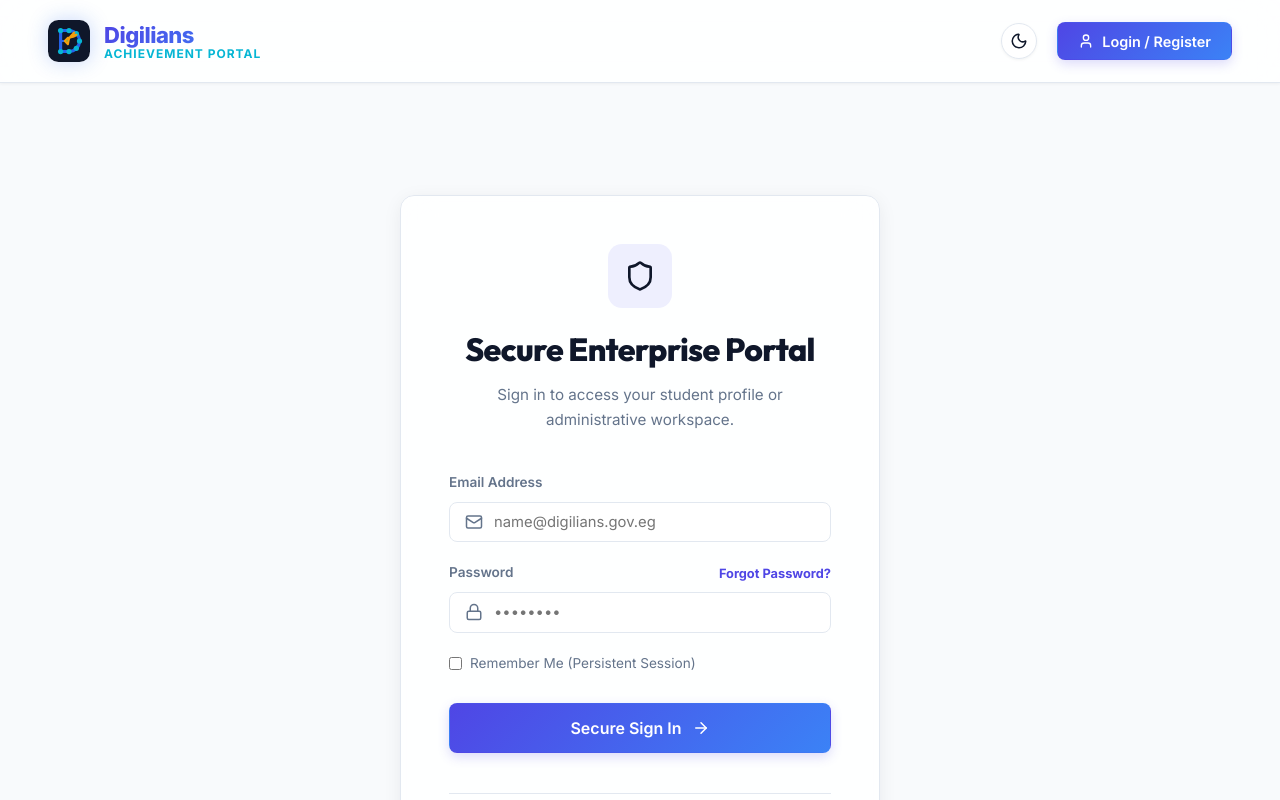
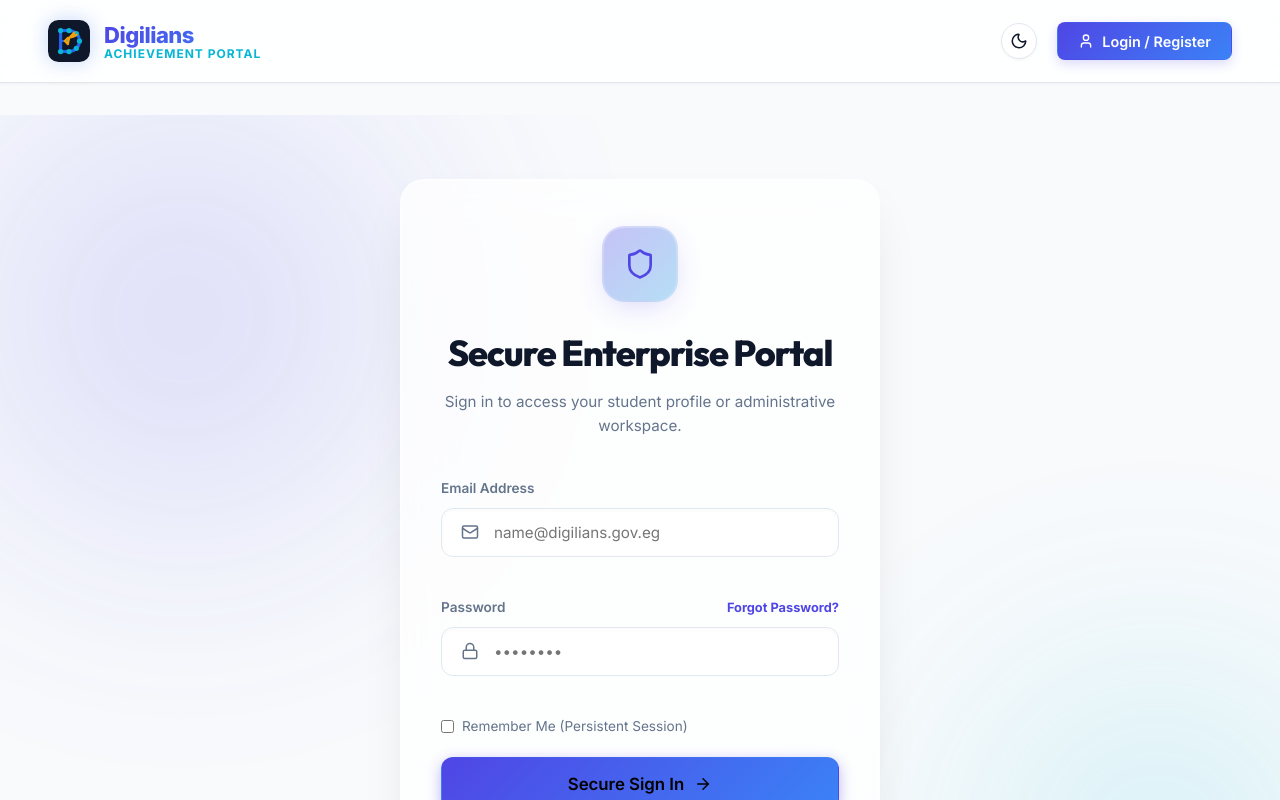
Before and after one commit to GhariebML/Digilians-Achievement-Portal-DAP-, a React (Vite) app: page / in a window 1280 px wide. Both pictures are taken after a click on the button "Login / Register". Shown: the top 800 px of the page. Built offline with nearby package versions, Linux system fonts and the light colour scheme; no server answers; the HTML template or start-up script is replaced by a standard one.

Commit message:
feat(ui): Completely overhaul Authentication screens with premium Glassmorphism, animated background mesh gradients, and floating UX elements

```diff
--- a/src/components/auth/Login.jsx
+++ b/src/components/auth/Login.jsx
@@ -169,13 +169,16 @@ export function Login() {
   // Render Verification Screen
   if (verificationEmail) {
     return (
-      <div className="saas-container" style={{ padding: '6rem 0', maxWidth: '480px', margin: '0 auto' }}>
-        <div className="saas-card" style={{ padding: '3rem', position: 'relative' }}>
+      <div className="auth-page-wrapper">
+        <div className="auth-bg-blob auth-bg-blob-1"></div>
+        <div className="auth-bg-blob auth-bg-blob-2"></div>
+
+        <div className="auth-glass-card">
           <div style={{ textAlign: 'center', marginBottom: '2.5rem' }}>
-            <div style={{ display: 'inline-flex', padding: '1rem', background: 'rgba(59, 130, 246, 0.1)', color: '#3b82f6', borderRadius: 'var(--radius-md)', marginBottom: '1rem' }}>
+            <div className="auth-icon-wrapper">
               <Clock size={32} />
             </div>
-            <h2 style={{ fontSize: '2rem', fontWeight: 800, color: 'var(--text-main)', marginBottom: '0.5rem' }}>
+            <h2 style={{ fontSize: '2.25rem', fontWeight: 800, color: 'var(--text-main)', marginBottom: '0.5rem', letterSpacing: '-0.03em' }}>
               Verify Your Account
             </h2>
             <p style={{ color: 'var(--text-muted)', fontSize: '0.95rem', lineHeight: 1.5 }}>
@@ -196,17 +199,17 @@ export function Login() {
           )}
 
           <form onSubmit={handleVerifyOtpSubmit} style={{ display: 'flex', flexDirection: 'column', gap: '1.5rem' }}>
-            <div>
-              <label style={{ display: 'block', fontSize: '0.85rem', fontWeight: 600, color: 'var(--text-muted)', marginBottom: '0.5rem' }}>6-Digit OTP Code</label>
-              <div style={{ position: 'relative' }}>
-                <Key size={18} style={{ position: 'absolute', left: '1rem', top: '50%', transform: 'translateY(-50%)', color: 'var(--text-muted)' }} />
+            <div className="auth-input-group">
+              <label>6-Digit OTP Code</label>
+              <div className="auth-input-wrapper">
+                <Key size={18} />
                 <input
                   type="text"
                   maxLength="6"
                   value={otpCode}
                   onChange={e => setOtpCode(e.target.value.replace(/\D/g,''))}
-                  className="saas-input"
-                  style={{ paddingLeft: '2.75rem', letterSpacing: '0.5em', textAlign: 'center', fontSize: '1.25rem', fontWeight: 800 }}
+                  className="auth-input"
+                  style={{ paddingLeft: '3.25rem', letterSpacing: '0.5em', textAlign: 'center', fontSize: '1.25rem', fontWeight: 800 }}
                   placeholder="000000"
                   required
                 />
@@ -219,8 +222,7 @@ export function Login() {
             <button
               type="submit"
               disabled={loading || otpAttemptsLeft === 0}
-              className="saas-button saas-button--primary"
-              style={{ padding: '0.875rem', width: '100%', fontSize: '1rem', justifyContent: 'center' }}
+              className="saas-button auth-submit-btn"
             >
               {loading ? 'Verifying OTP...' : 'Verify OTP & Activate'} <CheckCircle2 size={18} />
             </button>
@@ -258,15 +260,18 @@ export function Login() {
 
   // Render Login / Register / Forgot Password forms
   return (
-    <div className="saas-container" style={{ padding: '5rem 0', maxWidth: '480px', margin: '0 auto' }}>
-      <div className="saas-card" style={{ padding: '3rem' }}>
+    <div className="auth-page-wrapper">
+      <div className="auth-bg-blob auth-bg-blob-1"></div>
+      <div className="auth-bg-blob auth-bg-blob-2"></div>
+
+      <div className="auth-glass-card">
 
         {/* Header */}
         <div style={{ textAlign: 'center', marginBottom: '2.5rem' }}>
-          <div style={{ display: 'inline-flex', padding: '1rem', background: 'rgba(99, 102, 241, 0.1)', color: 'var(--secondary)', borderRadius: 'var(--radius-md)', marginBottom: '1rem' }}>
+          <div className="auth-icon-wrapper">
             {authMode === 'register' ? <User size={32} /> : <Shield size={32} />}
           </div>
-          <h2 style={{ fontSize: '2rem', fontWeight: 800, color: 'var(--text-main)', marginBottom: '0.5rem' }}>
+          <h2 style={{ fontSize: '2.25rem', fontWeight: 800, color: 'var(--text-main)', marginBottom: '0.5rem', letterSpacing: '-0.03em' }}>
             {authMode === 'register' && 'Create Student Account'}
             {authMode === 'login' && 'Secure Enterprise Portal'}
             {authMode === 'forgot-password' && 'Password Recovery'}
@@ -293,36 +298,36 @@ export function Login() {
         <form onSubmit={handleSubmit} style={{ display: 'flex', flexDirection: 'column', gap: '1.25rem' }}>
           {/* Registration fields */}
           {authMode === 'register' && (
-            <div>
-              <label style={{ display: 'block', fontSize: '0.85rem', fontWeight: 600, color: 'var(--text-muted)', marginBottom: '0.5rem' }}>Full Name</label>
-              <div style={{ position: 'relative' }}>
-                <User size={18} style={{ position: 'absolute', left: '1rem', top: '50%', transform: 'translateY(-50%)', color: 'var(--text-muted)' }} />
-                <input type="text" value={name} onChange={e => setName(e.target.value)} className="saas-input" style={{ paddingLeft: '2.75rem' }} placeholder="Ahmed Hassan" required />
+            <div className="auth-input-group">
+              <label>Full Name</label>
+              <div className="auth-input-wrapper">
+                <User size={18} />
+                <input type="text" value={name} onChange={e => setName(e.target.value)} className="auth-input" placeholder="Ahmed Hassan" required />
               </div>
             </div>
           )}
 
           {/* Email field (all forms) */}
           {(authMode !== 'forgot-password' || forgotStep === 1) && (
-            <div>
-              <label style={{ display: 'block', fontSize: '0.85rem', fontWeight: 600, color: 'var(--text-muted)', marginBottom: '0.5rem' }}>Email Address</label>
-              <div style={{ position: 'relative' }}>
-                <Mail size={18} style={{ position: 'absolute', left: '1rem', top: '50%', transform: 'translateY(-50%)', color: 'var(--text-muted)' }} />
-                <input type="email" value={email} onChange={e => setEmail(e.target.value)} className="saas-input" style={{ paddingLeft: '2.75rem' }} placeholder={authMode === 'register' ? "student@digilians.gov.eg" : "name@digilians.gov.eg"} required />
+            <div className="auth-input-group">
+              <label>Email Address</label>
+              <div className="auth-input-wrapper">
+                <Mail size={18} />
+                <input type="email" value={email} onChange={e => setEmail(e.target.value)} className="auth-input" placeholder={authMode === 'register' ? "student@digilians.gov.eg" : "name@digilians.gov.eg"} required />
               </div>
             </div>
           )}
 
           {/* Login Password fields */}
           {authMode === 'login' && (
-            <div>
+            <div className="auth-input-group">
               <div style={{ display: 'flex', justifyContent: 'space-between', alignItems: 'center', marginBottom: '0.5rem' }}>
-                <label style={{ fontSize: '0.85rem', fontWeight: 600, color: 'var(--text-muted)' }}>Password</label>
-                <button type="button" onClick={() => { setAuthMode('forgot-password'); setForgotStep(1); }} style={{ background: 'none', border: 'none', color: 'var(--primary)', fontSize: '0.8rem', fontWeight: 700, cursor: 'pointer' }}>Forgot Password?</button>
+                <label style={{ marginBottom: 0 }}>Password</label>
+                <button type="button" onClick={() => { setAuthMode('forgot-password'); setForgotStep(1); }} className="auth-link" style={{ fontSize: '0.8rem' }}>Forgot Password?</button>
               </div>
-              <div style={{ position: 'relative' }}>
-                <Lock size={18} style={{ position: 'absolute', left: '1rem', top: '50%', transform: 'translateY(-50%)', color: 'var(--text-muted)' }} />
-                <input type="password" value={password} onChange={e => setPassword(e.target.value)} className="saas-input" style={{ paddingLeft: '2.75rem' }} placeholder="••••••••" required />
+              <div className="auth-input-wrapper">
+                <Lock size={18} />
+                <input type="password" value={password} onChange={e => setPassword(e.target.value)} className="auth-input" placeholder="••••••••" required />
               </div>
             </div>
           )}
@@ -330,18 +335,18 @@ export function Login() {
           {/* Registration Password & Confirm fields */}
           {authMode === 'register' && (
             <>
-              <div>
-                <label style={{ display: 'block', fontSize: '0.85rem', fontWeight: 600, color: 'var(--text-muted)', marginBottom: '0.5rem' }}>Password</label>
-                <div style={{ position: 'relative' }}>
-                  <Lock size={18} style={{ position: 'absolute', left: '1rem', top: '50%', transform: 'translateY(-50%)', color: 'var(--text-muted)' }} />
-                  <input type="password" value={password} onChange={e => setPassword(e.target.value)} className="saas-input" style={{ paddingLeft: '2.75rem' }} placeholder="••••••••" required />
+              <div className="auth-input-group">
+                <label>Password</label>
+                <div className="auth-input-wrapper">
+                  <Lock size={18} />
+                  <input type="password" value={password} onChange={e => setPassword(e.target.value)} className="auth-input" placeholder="••••••••" required />
                 </div>
               </div>
-              <div>
-                <label style={{ display: 'block', fontSize: '0.85rem', fontWeight: 600, color: 'var(--text-muted)', marginBottom: '0.5rem' }}>Confirm Password</label>
-                <div style={{ position: 'relative' }}>
-                  <Lock size={18} style={{ position: 'absolute', left: '1rem', top: '50%', transform: 'translateY(-50%)', color: 'var(--text-muted)' }} />
-                  <input type="password" value={confirmPassword} onChange={e => setConfirmPassword(e.target.value)} className="saas-input" style={{ paddingLeft: '2.75rem' }} placeholder="••••••••" required />
+              <div className="auth-input-group">
+                <label>Confirm Password</label>
+                <div className="auth-input-wrapper">
+                  <Lock size={18} />
+                  <input type="password" value={confirmPassword} onChange={e => setConfirmPassword(e.target.value)} className="auth-input" placeholder="••••••••" required />
                 </div>
               </div>
             </>
@@ -350,46 +355,37 @@ export function Login() {
           {/* Forgot Password Reset step fields */}
           {authMode === 'forgot-password' && forgotStep === 2 && (
             <>
-              <div>
-                <label style={{ display: 'block', fontSize: '0.85rem', fontWeight: 600, color: 'var(--text-muted)', marginBottom: '0.5rem' }}>Recovery OTP Code</label>
-                <div style={{ position: 'relative' }}>
-                  <Key size={18} style={{ position: 'absolute', left: '1rem', top: '50%', transform: 'translateY(-50%)', color: 'var(--text-muted)' }} />
-                  <input type="text" maxLength="6" value={resetOtp} onChange={e => setResetOtp(e.target.value.replace(/\D/g,''))} className="saas-input" style={{ paddingLeft: '2.75rem', letterSpacing: '0.25em', textAlign: 'center', fontWeight: 800 }} placeholder="000000" required />
+              <div className="auth-input-group">
+                <label>Recovery OTP Code</label>
+                <div className="auth-input-wrapper">
+                  <Key size={18} />
+                  <input type="text" maxLength="6" value={resetOtp} onChange={e => setResetOtp(e.target.value.replace(/\D/g,''))} className="auth-input" style={{ paddingLeft: '3.25rem', letterSpacing: '0.25em', textAlign: 'center', fontWeight: 800 }} placeholder="000000" required />
                 </div>
                 <div style={{ display: 'flex', justifyContent: 'flex-end', marginTop: '0.5rem' }}>
                   <button
                     type="button"
                     onClick={handleResendForgotCode}
                     disabled={loading || resendCooldown > 0}
-                    style={{
-                      background: 'none',
-                      border: 'none',
-                      color: (loading || resendCooldown > 0) ? 'var(--text-muted)' : 'var(--primary)',
-                      fontWeight: 700,
-                      cursor: (loading || resendCooldown > 0) ? 'not-allowed' : 'pointer',
-                      fontSize: '0.8rem',
-                      display: 'flex',
-                      alignItems: 'center',
-                      gap: '0.3rem'
-                    }}
+                    className="auth-link"
+                    style={{ fontSize: '0.8rem', display: 'flex', alignItems: 'center', gap: '0.3rem', color: resendCooldown > 0 ? 'var(--text-muted)' : '' }}
                   >
                     <RefreshCw size={12} className={resendCooldown > 0 ? 'animate-spin' : ''} />
                     {resendCooldown > 0 ? `Resend in ${resendCooldown}s` : 'Resend Recovery Code'}
                   </button>
                 </div>
               </div>
-              <div>
-                <label style={{ display: 'block', fontSize: '0.85rem', fontWeight: 600, color: 'var(--text-muted)', marginBottom: '0.5rem' }}>New Password</label>
-                <div style={{ position: 'relative' }}>
-                  <Lock size={18} style={{ position: 'absolute', left: '1rem', top: '50%', transform: 'translateY(-50%)', color: 'var(--text-muted)' }} />
-                  <input type="password" value={newPassword} onChange={e => setNewPassword(e.target.value)} className="saas-input" style={{ paddingLeft: '2.75rem' }} placeholder="••••••••" required />
+              <div className="auth-input-group">
+                <label>New Password</label>
+                <div className="auth-input-wrapper">
+                  <Lock size={18} />
+                  <input type="password" value={newPassword} onChange={e => setNewPassword(e.target.value)} className="auth-input" placeholder="••••••••" required />
                 </div>
               </div>
-              <div>
-                <label style={{ display: 'block', fontSize: '0.85rem', fontWeight: 600, color: 'var(--text-muted)', marginBottom: '0.5rem' }}>Confirm New Password</label>
-                <div style={{ position: 'relative' }}>
-                  <Lock size={18} style={{ position: 'absolute', left: '1rem', top: '50%', transform: 'translateY(-50%)', color: 'var(--text-muted)' }} />
-                  <input type="password" value={confirmNewPassword} onChange={e => setConfirmNewPassword(e.target.value)} className="saas-input" style={{ paddingLeft: '2.75rem' }} placeholder="••••••••" required />
+              <div className="auth-input-group">
+                <label>Confirm New Password</label>
+                <div className="auth-input-wrapper">
+                  <Lock size={18} />
+                  <input type="password" value={confirmNewPassword} onChange={e => setConfirmNewPassword(e.target.value)} className="auth-input" placeholder="••••••••" required />
                 </div>
               </div>
             </>
@@ -412,7 +408,7 @@ export function Login() {
           )}
 
           {/* Submit Button */}
-          <button type="submit" disabled={loading} className="saas-button saas-button--primary" style={{ padding: '0.875rem', width: '100%', marginTop: '0.5rem', fontSize: '1rem', justifyContent: 'center' }}>
+          <button type="submit" disabled={loading} className="saas-button auth-submit-btn">
             {loading ? 'Processing...' : (
               authMode === 'register' ? 'Register Account' :
               authMode === 'login' ? 'Secure Sign In' :
@@ -422,15 +418,15 @@ export function Login() {
         </form>
 
         {/* Footer switcher links */}
-        <div style={{ borderTop: '1px solid var(--border-color)', marginTop: '2.5rem', paddingTop: '1.5rem', textAlign: 'center', fontSize: '0.9rem', color: 'var(--text-muted)' }}>
+        <div className="auth-footer-links">
           {authMode === 'login' && (
-            <>New student innovator? <button onClick={() => setAuthMode('register')} style={{ background: 'none', border: 'none', color: 'var(--secondary)', fontWeight: 700, cursor: 'pointer', textDecoration: 'underline' }}>Create Student Account</button></>
+            <>New student innovator? <button onClick={() => setAuthMode('register')} className="auth-link">Create Student Account</button></>
           )}
           {authMode === 'register' && (
-            <>Already have an account? <button onClick={() => setAuthMode('login')} style={{ background: 'none', border: 'none', color: 'var(--secondary)', fontWeight: 700, cursor: 'pointer', textDecoration: 'underline' }}>Sign In</button></>
+            <>Already have an account? <button onClick={() => setAuthMode('login')} className="auth-link">Sign In</button></>
           )}
           {authMode === 'forgot-password' && (
-            <button onClick={() => setAuthMode('login')} style={{ background: 'none', border: 'none', color: 'var(--secondary)', fontWeight: 700, cursor: 'pointer', textDecoration: 'underline', display: 'inline-flex', alignItems: 'center', gap: '0.3rem' }}><ArrowLeft size={14} /> Back to Sign In</button>
+            <button onClick={() => setAuthMode('login')} className="auth-link" style={{ display: 'inline-flex', alignItems: 'center', gap: '0.3rem' }}><ArrowLeft size={14} /> Back to Sign In</button>
           )}
         </div>
 
--- a/src/index.css
+++ b/src/index.css
@@ -804,3 +804,190 @@ body {
   color: #22d3ee;
   transform: scale(1.2);
 }
+
+/* ========================================================= */
+/* PREMIUM AUTH LAYOUT & GLASSMORPHISM */
+/* ========================================================= */
+.auth-page-wrapper {
+  position: relative;
+  min-height: calc(100vh - 80px); /* minus navbar */
+  display: flex;
+  align-items: center;
+  justify-content: center;
+  background: var(--bg-main);
+  overflow: hidden;
+  padding: 4rem 1rem;
+}
+
+/* Animated gradient blobs for the background */
+.auth-bg-blob {
+  position: absolute;
+  filter: blur(120px);
+  z-index: 0;
+  opacity: 0.6;
+  border-radius: 50%;
+  animation: pulseBlob 10s infinite alternate ease-in-out;
+}
+.auth-bg-blob-1 {
+  width: 600px;
+  height: 600px;
+  background: radial-gradient(circle, rgba(79, 70, 229, 0.4) 0%, rgba(59, 130, 246, 0) 70%);
+  top: -10%;
+  left: -10%;
+  animation-delay: 0s;
+}
+.auth-bg-blob-2 {
+  width: 500px;
+  height: 500px;
+  background: radial-gradient(circle, rgba(6, 182, 212, 0.4) 0%, rgba(8, 145, 178, 0) 70%);
+  bottom: -10%;
+  right: -10%;
+  animation-delay: -5s;
+}
+
+@keyframes pulseBlob {
+  0% { transform: scale(1) translate(0, 0); opacity: 0.5; }
+  50% { transform: scale(1.1) translate(20px, -20px); opacity: 0.7; }
+  100% { transform: scale(0.9) translate(-20px, 20px); opacity: 0.5; }
+}
+
+.auth-glass-card {
+  position: relative;
+  z-index: 10;
+  width: 100%;
+  max-width: 480px;
+  background: rgba(255, 255, 255, 0.75);
+  backdrop-filter: blur(24px);
+  -webkit-backdrop-filter: blur(24px);
+  border: 1px solid rgba(255, 255, 255, 0.4);
+  border-radius: 24px;
+  padding: 3rem 2.5rem;
+  box-shadow: 0 25px 50px -12px rgba(0, 0, 0, 0.1), 0 0 0 1px rgba(255, 255, 255, 0.3) inset;
+  transition: transform 0.3s ease, box-shadow 0.3s ease;
+  animation: slideUpFade 0.6s cubic-bezier(0.16, 1, 0.3, 1) forwards;
+}
+
+@keyframes slideUpFade {
+  0% { opacity: 0; transform: translateY(30px); }
+  100% { opacity: 1; transform: translateY(0); }
+}
+
+[data-theme='dark'] .auth-glass-card {
+  background: rgba(15, 23, 42, 0.7);
+  border: 1px solid rgba(255, 255, 255, 0.05);
+  box-shadow: 0 25px 50px -12px rgba(0, 0, 0, 0.5), 0 0 0 1px rgba(255, 255, 255, 0.02) inset;
+}
+
+.auth-icon-wrapper {
+  display: inline-flex;
+  padding: 1.25rem;
+  background: linear-gradient(135deg, rgba(79, 70, 229, 0.15) 0%, rgba(59, 130, 246, 0.15) 100%);
+  color: var(--primary);
+  border-radius: 20px;
+  margin-bottom: 1.5rem;
+  box-shadow: 0 8px 32px -8px rgba(79, 70, 229, 0.3);
+  position: relative;
+}
+.auth-icon-wrapper::after {
+  content: '';
+  position: absolute;
+  inset: -2px;
+  border-radius: 22px;
+  background: linear-gradient(135deg, var(--primary), var(--accent));
+  opacity: 0.2;
+  z-index: -1;
+}
+
+.auth-input-group {
+  margin-bottom: 1.25rem;
+}
+
+.auth-input-group label {
+  display: block;
+  font-size: 0.85rem;
+  font-weight: 600;
+  color: var(--text-muted);
+  margin-bottom: 0.5rem;
+  transition: color 0.2s ease;
+}
+
+.auth-input-wrapper {
+  position: relative;
+}
+
+.auth-input-wrapper svg {
+  position: absolute;
+  left: 1.25rem;
+  top: 50%;
+  transform: translateY(-50%);
+  color: var(--text-muted);
+  transition: color 0.2s ease;
+  z-index: 2;
+}
+
+.auth-input {
+  width: 100%;
+  padding: 0.875rem 1.25rem 0.875rem 3.25rem;
+  border: 1px solid var(--border-color);
+  border-radius: 12px;
+  background: var(--bg-surface);
+  color: var(--text-main);
+  font-size: 0.95rem;
+  transition: all 0.25s ease;
+  box-shadow: 0 2px 4px rgba(0,0,0,0.02) inset;
+}
+
+.auth-input:focus {
+  outline: none;
+  border-color: var(--primary);
+  background: var(--bg-main);
+  box-shadow: 0 0 0 4px rgba(79, 70, 229, 0.15), 0 2px 4px rgba(0,0,0,0.02) inset;
+}
+
+.auth-input:focus + svg,
+.auth-input-wrapper:focus-within svg {
+  color: var(--primary);
+}
+
+.auth-submit-btn {
+  padding: 1rem;
+  width: 100%;
+  font-size: 1.05rem;
+  justify-content: center;
+  border-radius: 12px;
+  background: var(--primary-gradient);
+  box-shadow: 0 4px 14px 0 rgba(79, 70, 229, 0.39);
+  transition: transform 0.2s ease, box-shadow 0.2s ease;
+}
+
+.auth-submit-btn:hover:not(:disabled) {
+  transform: translateY(-2px);
+  box-shadow: 0 6px 20px rgba(79, 70, 229, 0.45);
+}
+
+.auth-submit-btn:active:not(:disabled) {
+  transform: translateY(0);
+}
+
+.auth-footer-links {
+  border-top: 1px solid var(--border-color);
+  margin-top: 2rem;
+  padding-top: 1.5rem;
+  text-align: center;
+  font-size: 0.9rem;
+  color: var(--text-muted);
+}
+
+.auth-link {
+  background: none;
+  border: none;
+  color: var(--primary);
+  font-weight: 700;
+  cursor: pointer;
+  text-decoration: none;
+  transition: color 0.2s ease;
+}
+.auth-link:hover {
+  color: var(--primary-hover);
+  text-decoration: underline;
+}
```
